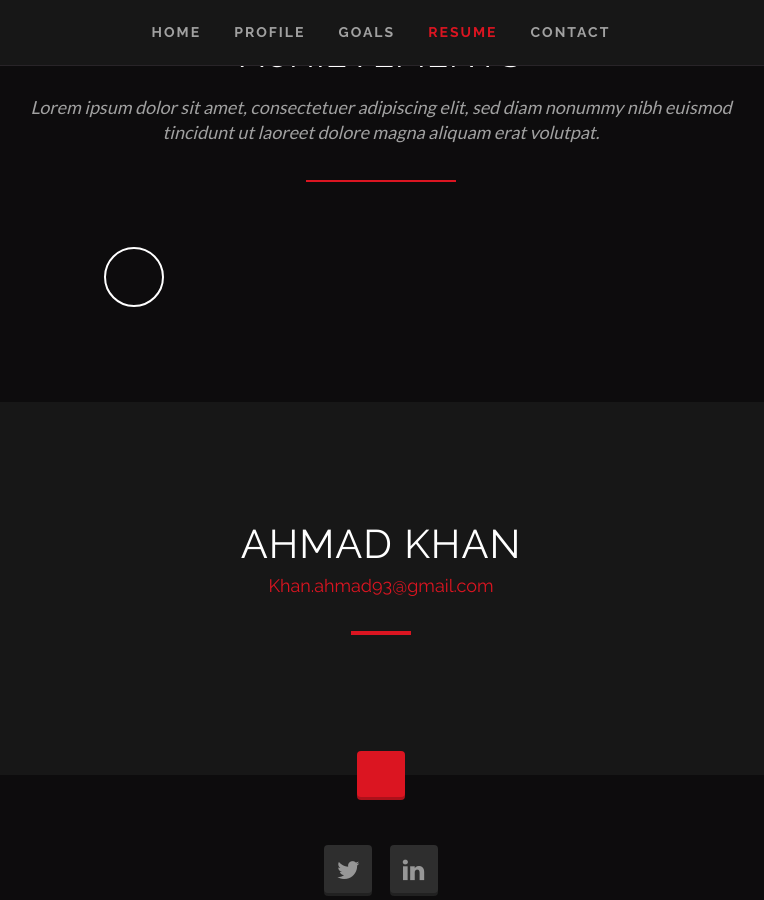
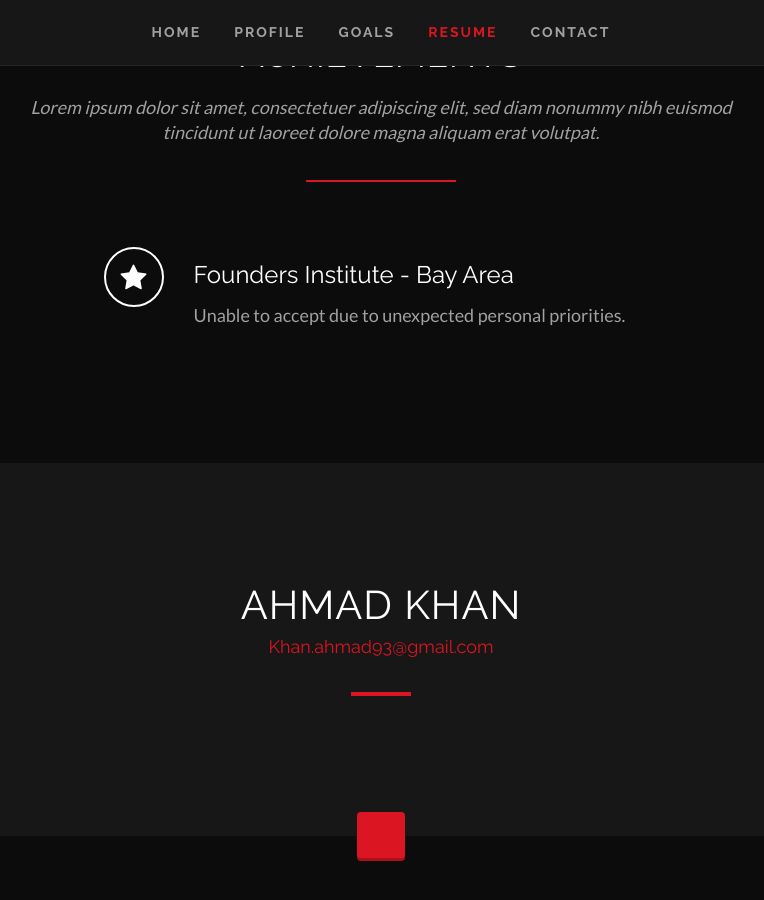
Before and after one commit to clearcareer/AhmadKhan, a Jekyll site: the page built from index.html, in a window 1280 px wide and 900 px high, scrolled down 4153 px. Shown: the whole window, without its empty margins (259-1023 px from the left). Built offline with Jekyll 4.4.1, drawn with Linux system fonts in a browser that asks for light colours; some web fonts are replaced.

Commit message:
Updated '/index.html' via CloudCannon

```diff
--- a/index.html
+++ b/index.html
@@ -49,9 +49,9 @@
   - name: Graphic Design
     level: 90
 achievements:
-  - name: ''
-    description: ''
-    icon: ''
+  - name: Founders Institute - Bay Area
+    description: Unable to accept due to unexpected personal priorities.
+    icon: star
 social_icons:
   - name: Twitter
     link: 'https://twitter.com/AhmadxKhan'
```
